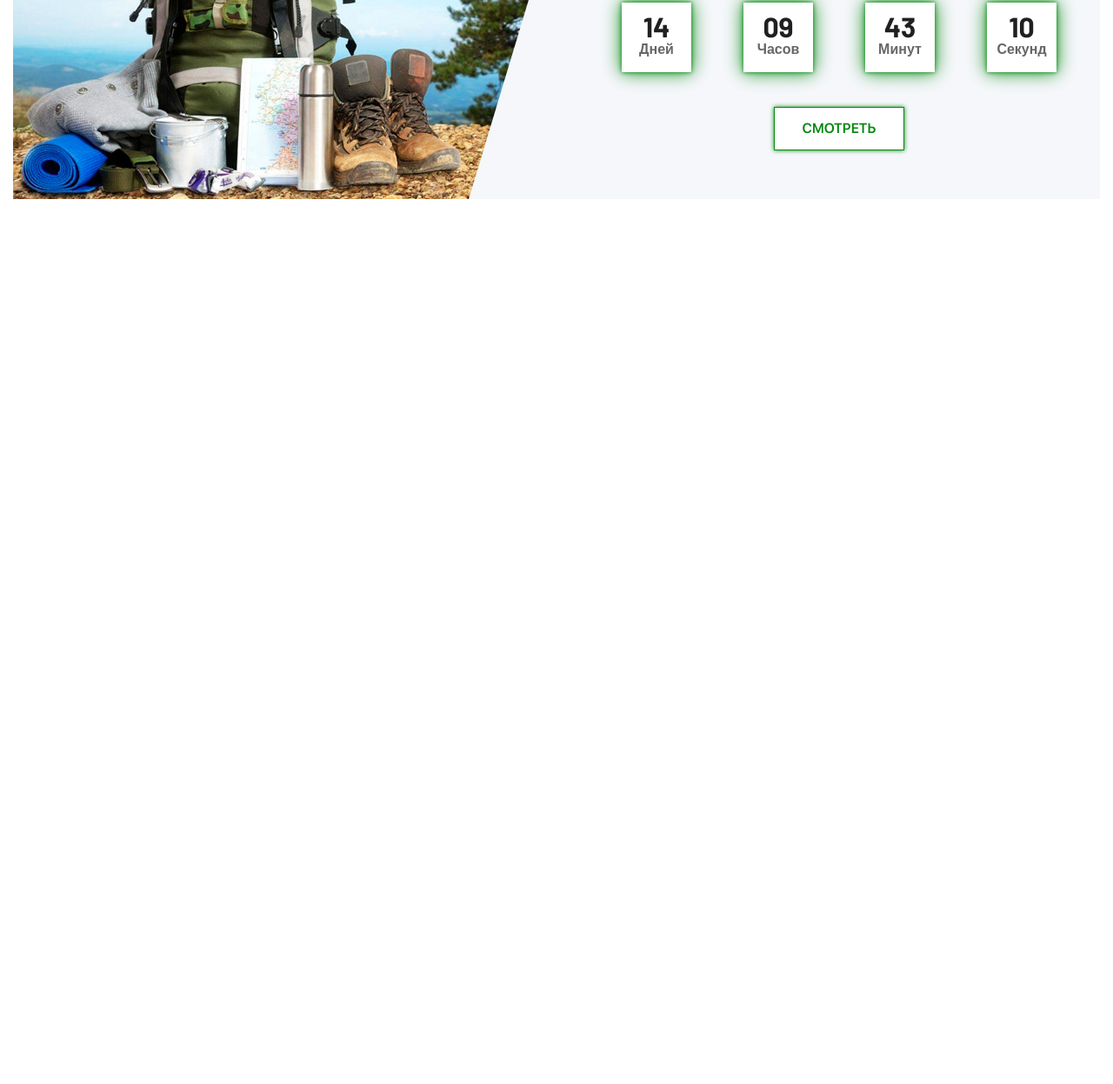
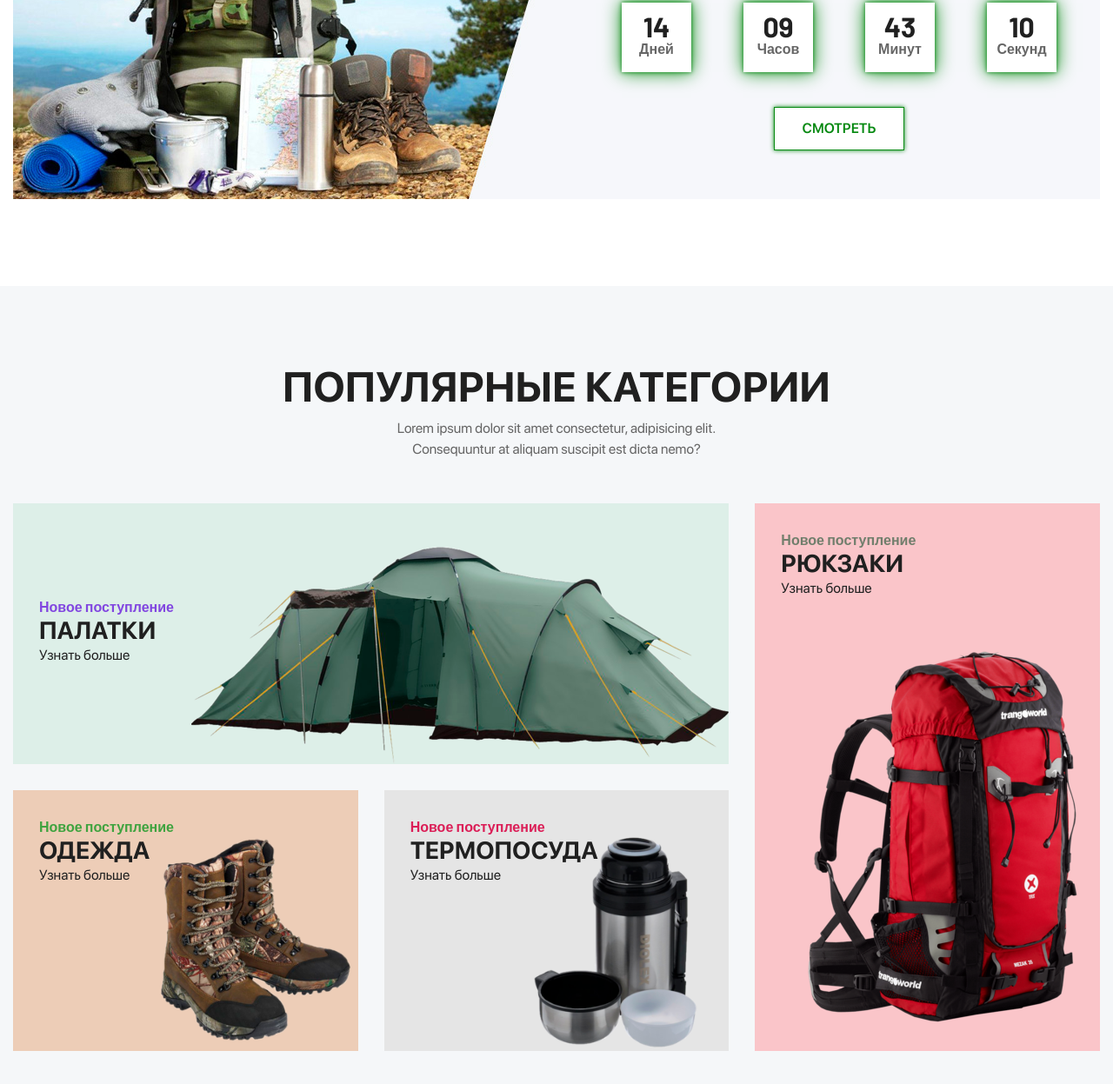
Before and after one commit to VitKad/Backpack, a website: page app/index.html in a window 1280 px wide. Shown: the part 1141-2388 px from the top of the page at 87% size. Before the commit the page ends 1470 px from the top, so only its background shows below. Drawn offline with Linux system fonts and the light colour scheme.

Commit message:
added categories section

```diff
--- a/app/index.html
+++ b/app/index.html
@@ -108,7 +108,38 @@
       </div>
     </div>
 
-
+    <section class="popular-categories">
+      <div class="container">
+        <h2 class="title popular-categories__title">Популярные категории</h2>
+        <p class="popular-categories__text">Lorem ipsum dolor sit amet consectetur, adipisicing elit. Consequuntur at aliquam suscipit est dicta nemo?</p>
+        <div class="popular-categories__items">
+          <div class="popular-categories__item">
+            <p class="popular-categories__item-subtitle">Новое поступление</p>
+            <p class="popular-categories__item-title">Палатки</p>
+            <a class="popular-categories__item-link" href="#">Узнать больше</a>
+            <img class="popular-categories__item-img" src="img/categories/1.png" alt="categories-item">
+          </div>
+          <div class="popular-categories__item">
+            <p class="popular-categories__item-subtitle">Новое поступление</p>
+            <p class="popular-categories__item-title">Рюкзаки</p>
+            <a class="popular-categories__item-link" href="#">Узнать больше</a>
+            <img class="popular-categories__item-img" src="img/categories/2.png" alt="categories-item">
+          </div>
+          <div class="popular-categories__item">
+            <p class="popular-categories__item-subtitle">Новое поступление</p>
+            <p class="popular-categories__item-title">Одежда</p>
+            <a class="popular-categories__item-link" href="#">Узнать больше</a>
+            <img class="popular-categories__item-img" src="img/categories/3.png" alt="categories-item">
+          </div>
+          <div class="popular-categories__item">
+            <p class="popular-categories__item-subtitle">Новое поступление</p>
+            <p class="popular-categories__item-title">Термопосуда</p>
+            <a class="popular-categories__item-link" href="#">Узнать больше</a>
+            <img class="popular-categories__item-img" src="img/categories/4.png" alt="categories-item">
+          </div>
+        </div>
+      </div>
+    </section>
 
 
 
--- a/app/scss/_global.scss
+++ b/app/scss/_global.scss
@@ -10,6 +10,11 @@ body {
   font-size: 16px;
   line-height: 24px;
   color: $default;
+}
+
+
+section{
+  padding: 100px 0;
 }
 
 .main {
--- a/app/scss/style.scss
+++ b/app/scss/style.scss
@@ -207,7 +207,8 @@
     border: 1px solid $accent;
     box-shadow: 0px 0px 5px $accent;
     transition: all .3s;
-    &:hover{
+
+    &:hover {
       background-color: $accent;
       color: #fff;
 
@@ -215,4 +216,116 @@
   }
 }
 
+.popular-categories {
+  background-color: $bg;
+
+  &__title {
+    margin-bottom: 20px;
+    text-align: center;
+  }
+
+  &__text {
+    margin: 0 auto;
+    text-align: center;
+    max-width: 400px;
+    width: 100%;
+    margin-bottom: 50px;
+  }
+
+  &__items {
+    display: grid;
+    grid-template-columns: repeat(3, 1fr);
+    grid-template-rows: repeat(2, 1fr);
+    grid-gap: 30px;
+  }
+
+  &__item {
+    display: block;
+    padding: 30px;
+    position: relative;
+    min-height: 300px;
+    min-width: 350px;
+  }
+
+  &__item-img {
+    position: absolute;
+    right: 0;
+    bottom: 0;
+    object-fit: cover;
+
+  }
+
+  &__item:nth-child(1) {
+    background-color: #ddefe8;
+    grid-column: span 2;
+    display: inline-flex;
+    flex-direction: column;
+    justify-content: center;
+    .popular-categories__item-subtitle{
+      color: #8146e0;
+    }
+    .popular-categories__item-link{
+      width: 105px;
+    }
+  }
+
+  &__item:nth-child(2) {
+    background-color: #fac5c9;
+    grid-row: span 2;
+    .popular-categories__item-subtitle{
+      color: #717e6c;
+    }
+  }
+
+  &__item:nth-child(3) {
+    background-color: #edcdb7;
+    .popular-categories__item-img {
+      width: 250px;
+      height: 250px;
+    }
+    .popular-categories__item-subtitle{
+      color: #3fa33f;
+    }
+  }
+  &__item:nth-child(4) {
+    background-color: #e5e5e5;
+    .popular-categories__item-img {
+      width: 250px;
+      height: 250px;
+    }
+    .popular-categories__item-subtitle{
+      color: #db1e57;
+    }
+  }
+
+  &__item-subtitle{
+    color: $title;
+    @extend %barlow-700;
+    margin-bottom: 3px;
+  }
+
+  &__item-title{
+    color: $title;
+    @extend %sfp-700;
+    font-size: 28px;
+    margin-bottom: 5px;
+    text-transform: uppercase;
+  }
+
+  &__item-link{
+    color: $title;
+    @extend %sfp-400;
+    padding-bottom: 5px;
+    border-bottom: 1px solid transparent;
+    transition: all .3s;
+    &:hover{
+      color: $accent;
+      border-bottom: 1px solid $accent;
+    }
+
+  }
+
+
+}
+
 @import "media"
```
Also changed, not shown: app/css/style.min.css, app/img/categories/1.png (added), app/img/categories/2.png (added), app/img/categories/3.png (added), app/img/categories/4.png (added).
